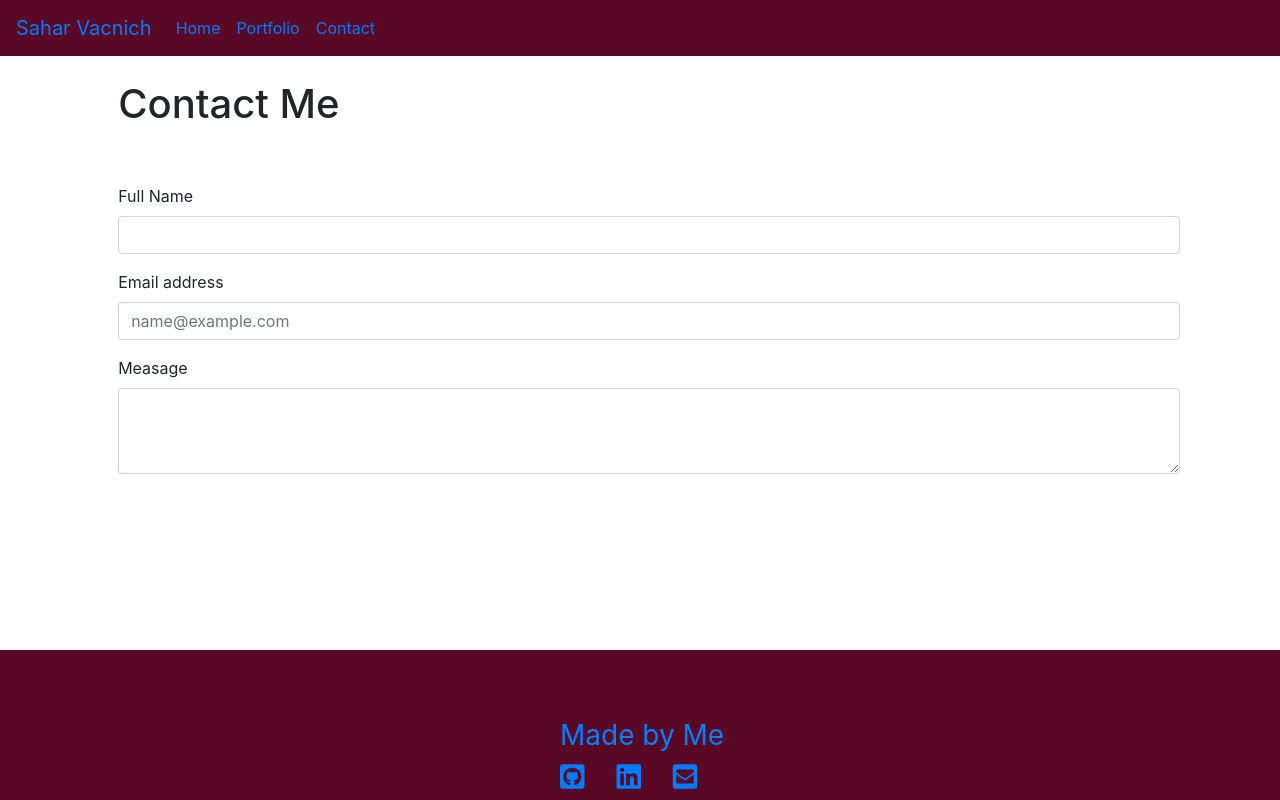
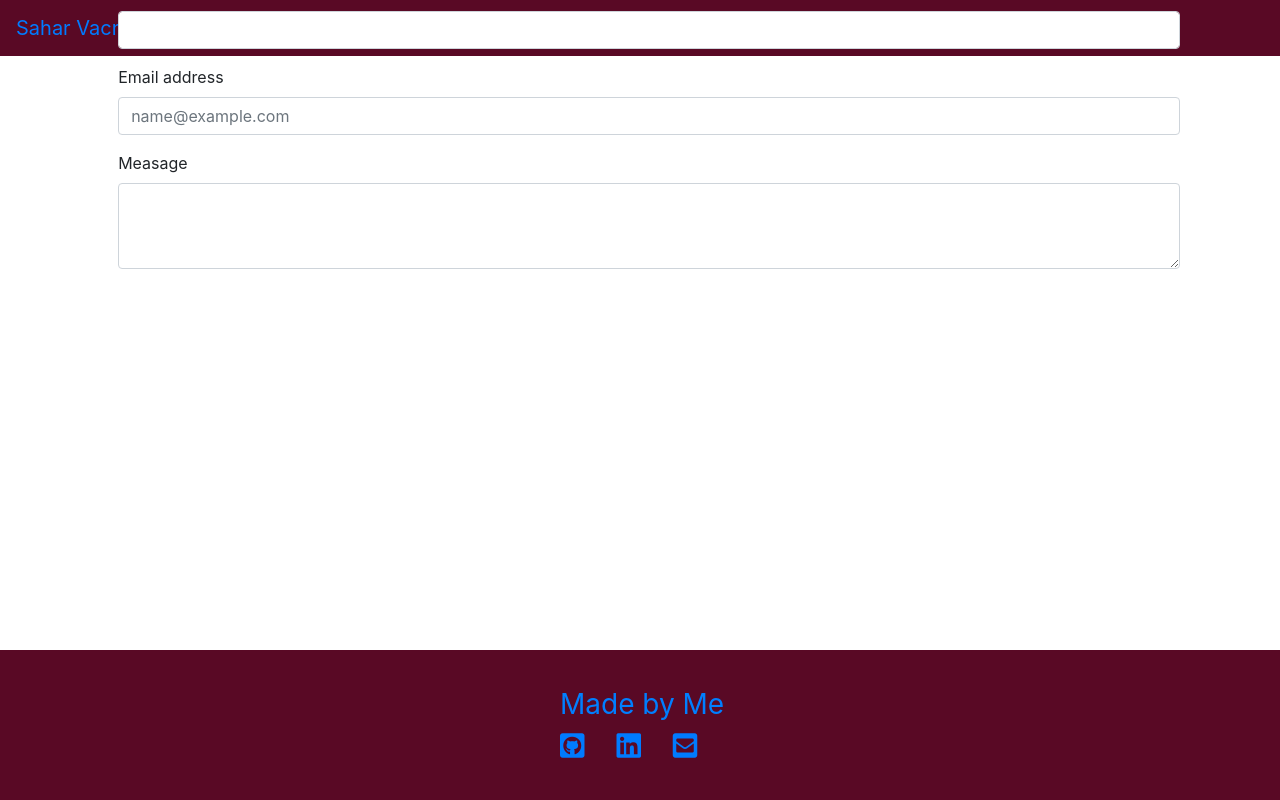
Before and after one commit to saharVac/bootstrap-portfolio, a plain HTML site: page contact.html in a window 1280 px wide. Shown: the top 800 px of the page. Drawn offline with nearby package versions, Linux system fonts and the light colour scheme.

Commit message:
vertically centered footer contents

```diff
--- a/contact.html
+++ b/contact.html
@@ -18,6 +18,8 @@
       integrity="sha384-AYmEC3Yw5cVb3ZcuHtOA93w35dYTsvhLPVnYs9eStHfGJvOvKxVfELGroGkvsg+p"
       crossorigin="anonymous"
     />
+    <!-- linking to CSS styling -->
+    <link rel="stylesheet" href="style.css" />
   </head>
   <body>
     <!-- Navbar -->
--- /dev/null
+++ b/style.css
@@ -0,0 +1,9 @@
+footer {
+  padding: 0% !important;
+}
+
+.container {
+  position: relative;
+  top: 50%;
+  transform: translateY(-50%);
+}
```
Also changed, not shown: index.html (+2 -0 lines), portfolio.html (+2 -0 lines).
